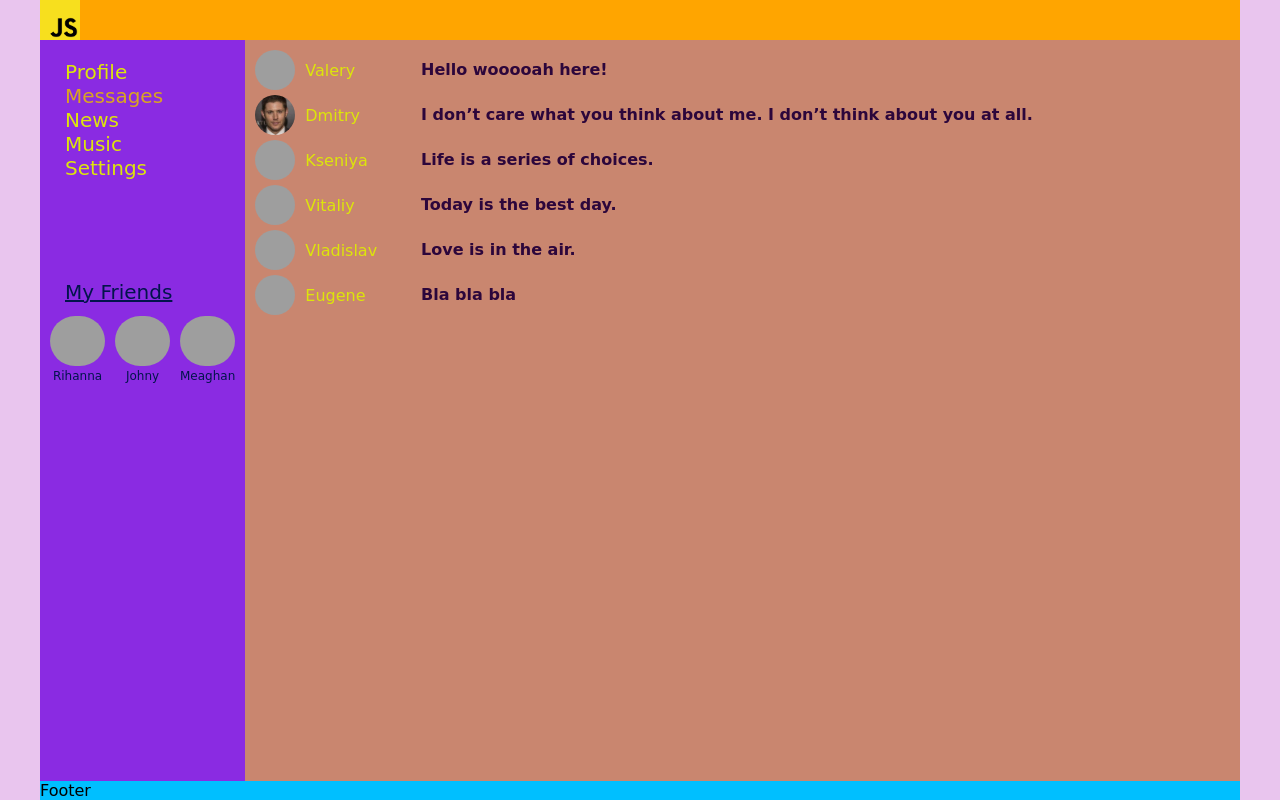
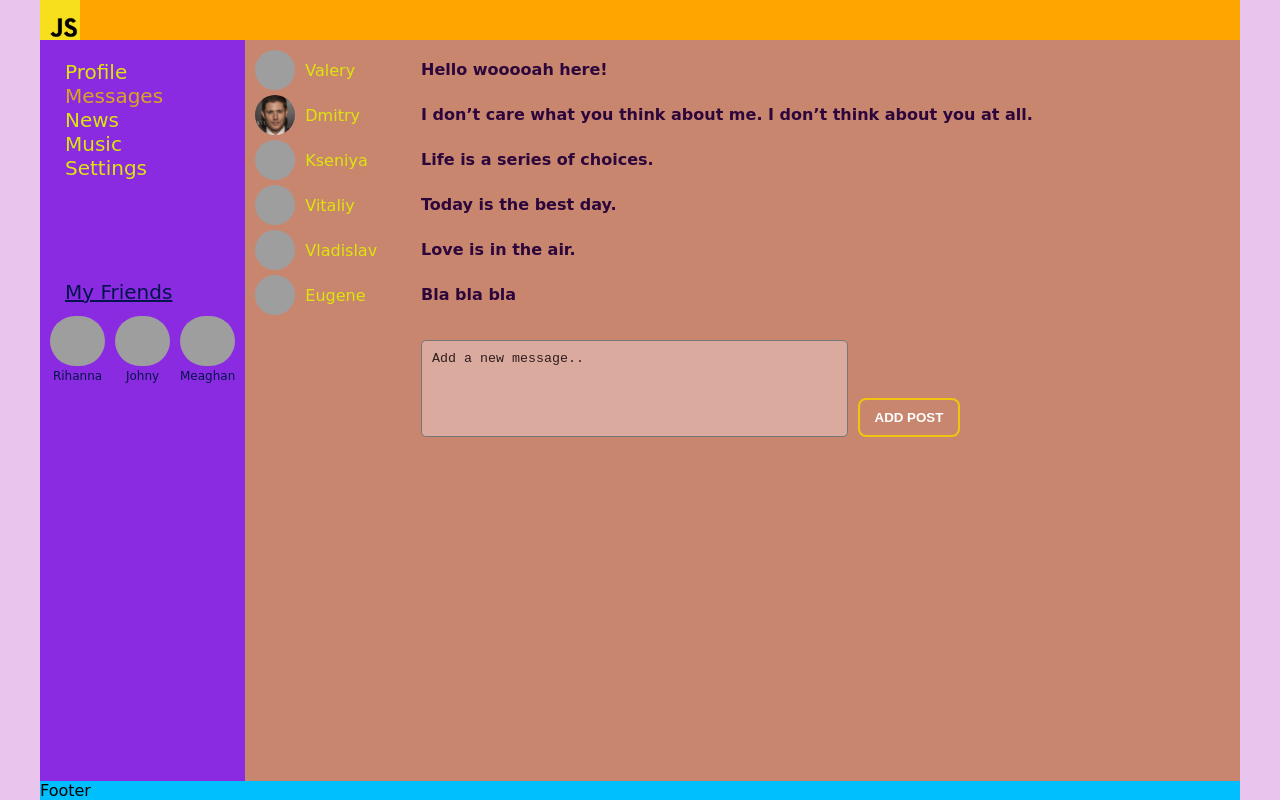
Before and after one commit to valeryaosta/sn-new, a React (Create React App) app: page /dialogs in a window 1280 px wide. Built offline with nearby package versions, Linux system fonts and the light colour scheme; grey boxes are pictures that could not be loaded.

Commit message:
31 - ref

```diff
--- a/src/components/Dialogs/Dialogs.jsx
+++ b/src/components/Dialogs/Dialogs.jsx
@@ -1,14 +1,22 @@
-import React from 'react';
+import React, {useRef} from 'react';
 import s from './Dialogs.module.css'
+import style from '../Profile/MyPosts/MyPosts.module.css'
 import {DialogItem} from "./DialogItem/DialogItem";
 import {Message} from "./Message/Message";
 
 
 const Dialogs = ({dialogs, messages}) => {
 
+    const textRef = useRef(null)
+
     const dialogsElements = dialogs.map((d) => <DialogItem id={d.id} name={d.name} key={d.id} ava={d.ava}/>)
 
     const messagesElements = messages.map((msg) => <Message message={msg.message} key={msg.id}/>)
+
+    const onAddPost = () => {
+        const newText = textRef.current.value
+        alert(newText)
+    }
 
     return (
         <div className={s.dialogs}>
@@ -17,7 +25,13 @@ const Dialogs = ({dialogs, messages}) => {
             </div>
             <div className={s.messages}>
                 {messagesElements}
+                <div className={s.messageArea}>
+                <textarea ref={textRef} placeholder="Add a new message.." cols="30" rows="5">
+                </textarea>
+                    <button onClick={onAddPost} className={`${style.btn} ${style.btn1}`}>Add post</button>
+                </div>
             </div>
+
         </div>
     );
 };
--- a/src/components/Dialogs/Dialogs.module.css
+++ b/src/components/Dialogs/Dialogs.module.css
@@ -54,3 +54,8 @@
     align-items: center;
     margin-bottom: 5px;
 }
+
+.messageArea {
+    display: flex;
+    align-items: flex-end;
+}
--- a/src/components/Profile/MyPosts/MyPosts.jsx
+++ b/src/components/Profile/MyPosts/MyPosts.jsx
@@ -1,19 +1,30 @@
-import React from 'react';
+import React, {useRef} from 'react';
 import s from './MyPosts.module.css'
 import Post from "./Post/Post";
 
 const MyPosts = ({posts}) => {
 
+    const textareaRef = useRef(null)
+
     const postsElements = posts.map((post) => <Post key={post.id} message={post.message} likesCount={post.likesCount}/>)
+
+    const onAddPost = () => {
+        let text = textareaRef.current.value
+        alert(text)
+    }
+
+    const onRemovePost = () => {
+        alert('remove')
+    }
 
     return (
         <div className={s.postsBlock}>
             MyPosts
             <div className={s.wrapper}>
-            <textarea placeholder="Remember, be nice!" cols="30" rows="5">
+            <textarea ref={textareaRef} placeholder="Remember, be nice!" cols="30" rows="5">
             </textarea>
-                <button className={`${s.btn} ${s.btn1}`}>Add post</button>
-                <button className={`${s.btn} ${s.btn2}`}>Remove</button>
+                <button onClick={onAddPost} className={`${s.btn} ${s.btn1}`}>Add post</button>
+                <button onClick={onRemovePost} className={`${s.btn} ${s.btn2}`}>Remove</button>
             </div>
             <div className={s.postsWrapper}>
                 {postsElements}
```
